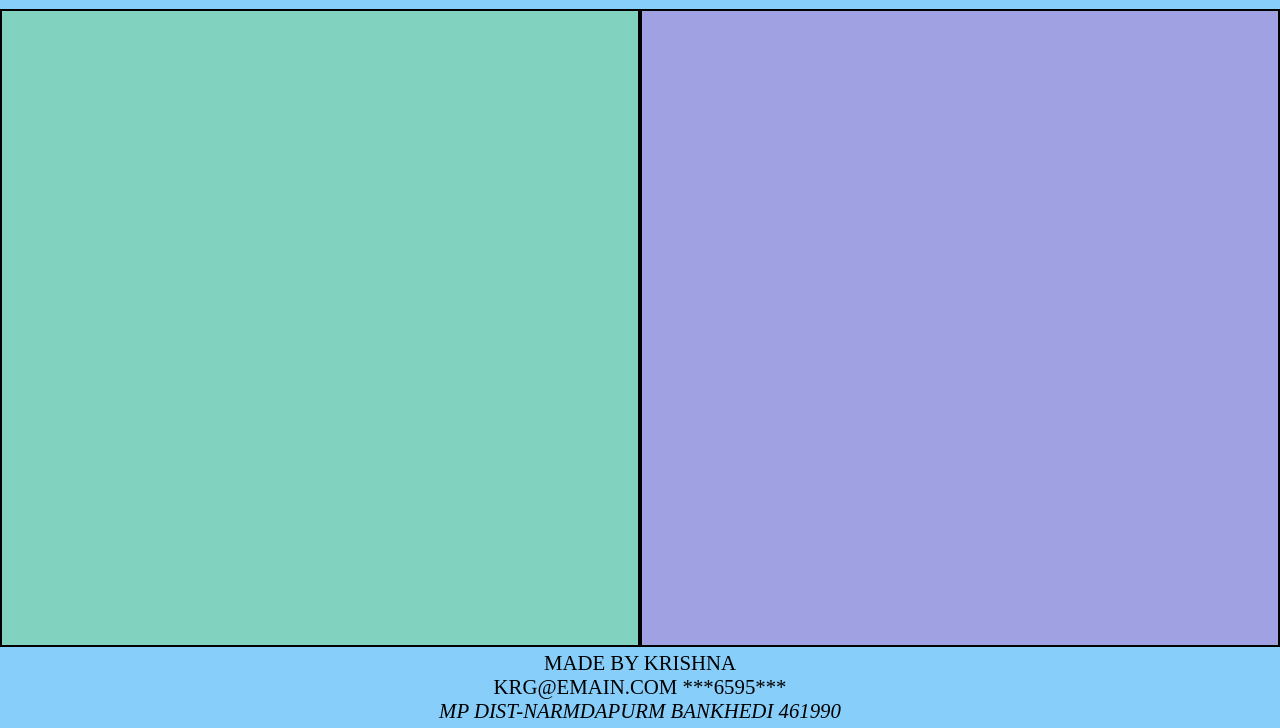
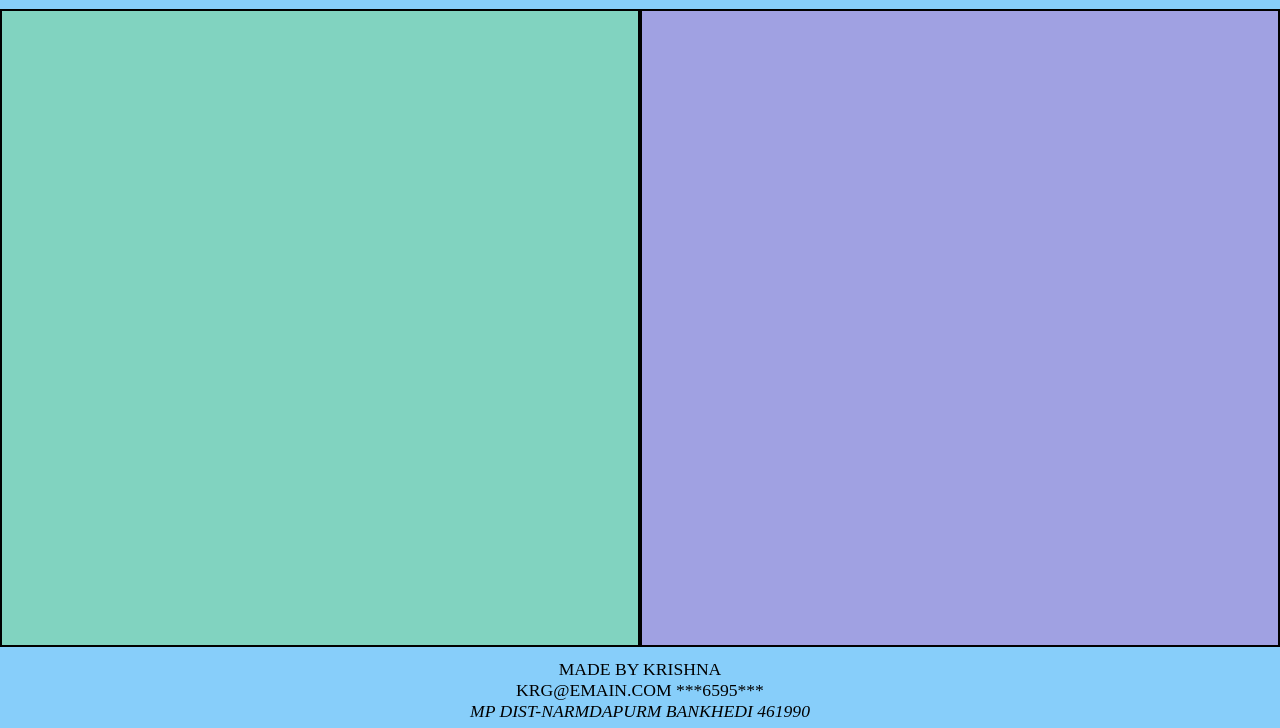
Before and after one commit to krgkrishna/ANIMATION-, a plain HTML site: page index.html in a window 1280 px wide. Shown: the part 72-800 px from the top of the page. Drawn offline with nearby package versions, Linux system fonts and the light colour scheme.

Commit message:
Update style.css

```diff
--- a/style.css
+++ b/style.css
@@ -102,8 +102,8 @@ footer{
 
 footer ul{
     text-decoration: none;
-    font-size: 2.6vh;
-    margin: 0.51vh;
+    font-size: 2.2vh;
+    margin: 1.5vh;
 }
 
 @keyframes navbar{
```
